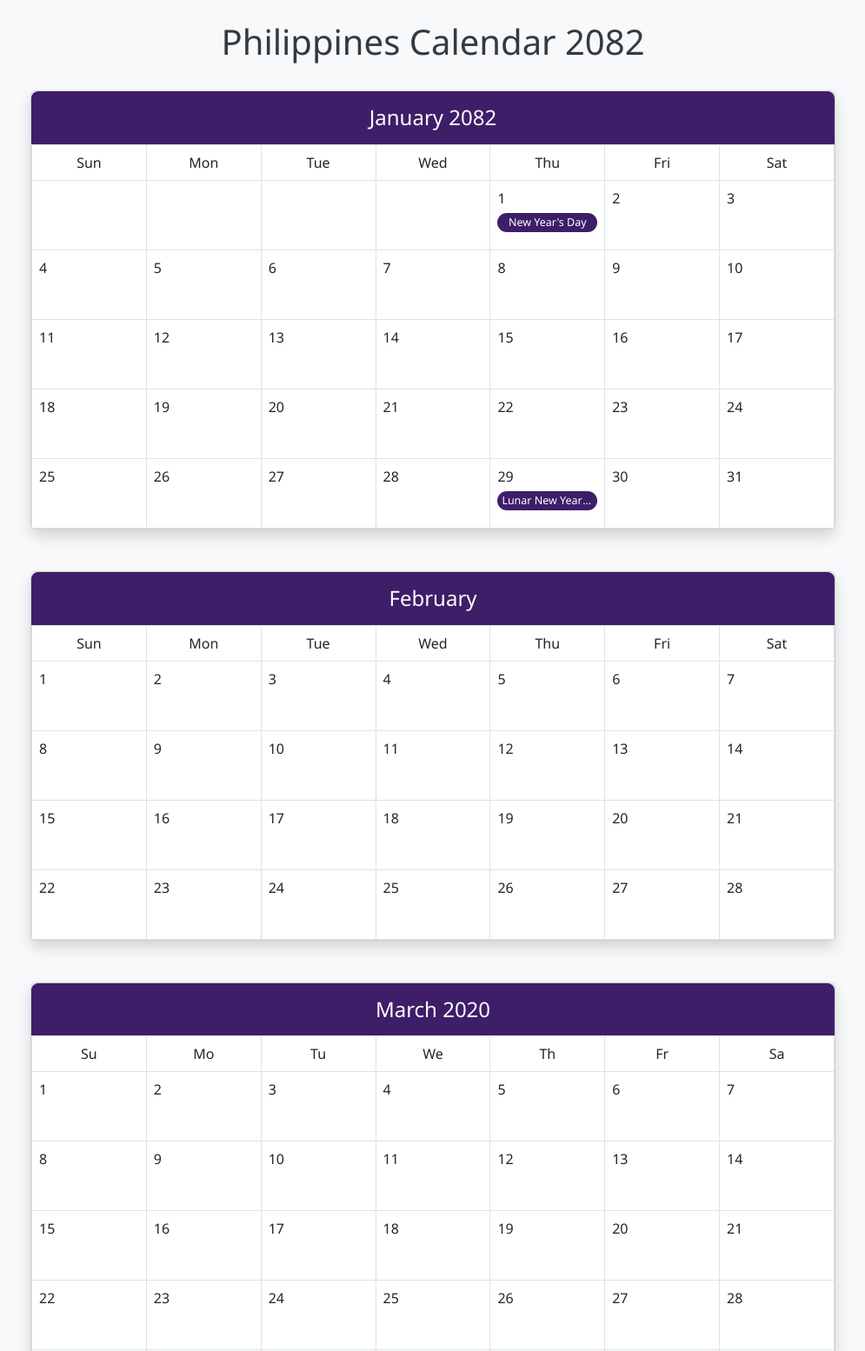
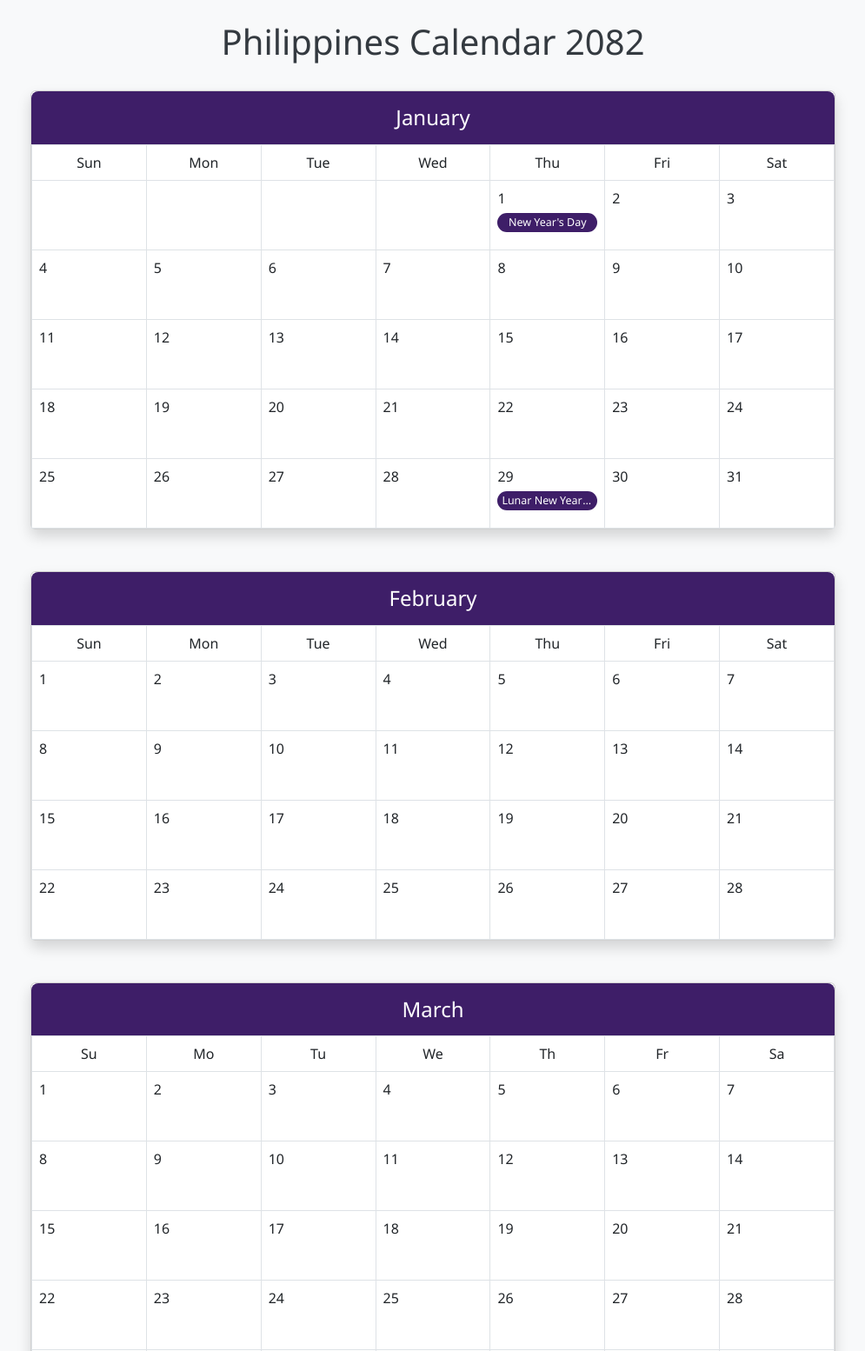
Before and after one commit to Wyper123/Activity_1-Calendary, a plain HTML site: page index.html in a window 1280 px wide. Shown: the top 1554 px of the page at 87% size, without its empty margins (142-1137 px from the left). Drawn offline with nearby package versions, Linux system fonts and the light colour scheme.

Commit message:
Update index.html

```diff
--- a/index.html
+++ b/index.html
@@ -17,7 +17,7 @@
             <div class="card shadow">
               <div class="card-body p-0">
                 <div class="d-flex justify-content-center align-items-center p-3 calendar-header">
-                  <h4 class="mb-0 text-center">January 2082</h4>
+                  <h4 class="mb-0 text-center">January</h4>
                 </div>
                 <table class="table table-bordered mb-0">
                   <thead>
@@ -170,7 +170,7 @@
             <div class="card shadow">
               <div class="card-body p-0">
                 <div class="d-flex justify-content-center align-items-center p-3 calendar-header">
-                  <h4 class="mb-0 text-center">March 2020</h4>
+                  <h4 class="mb-0 text-center">March</h4>
                 </div>
                 <table class="table table-bordered mb-0">
                   <thead>
@@ -1054,4 +1054,5 @@
       </div>
     </div>
   </body>
+
 </html>
```
